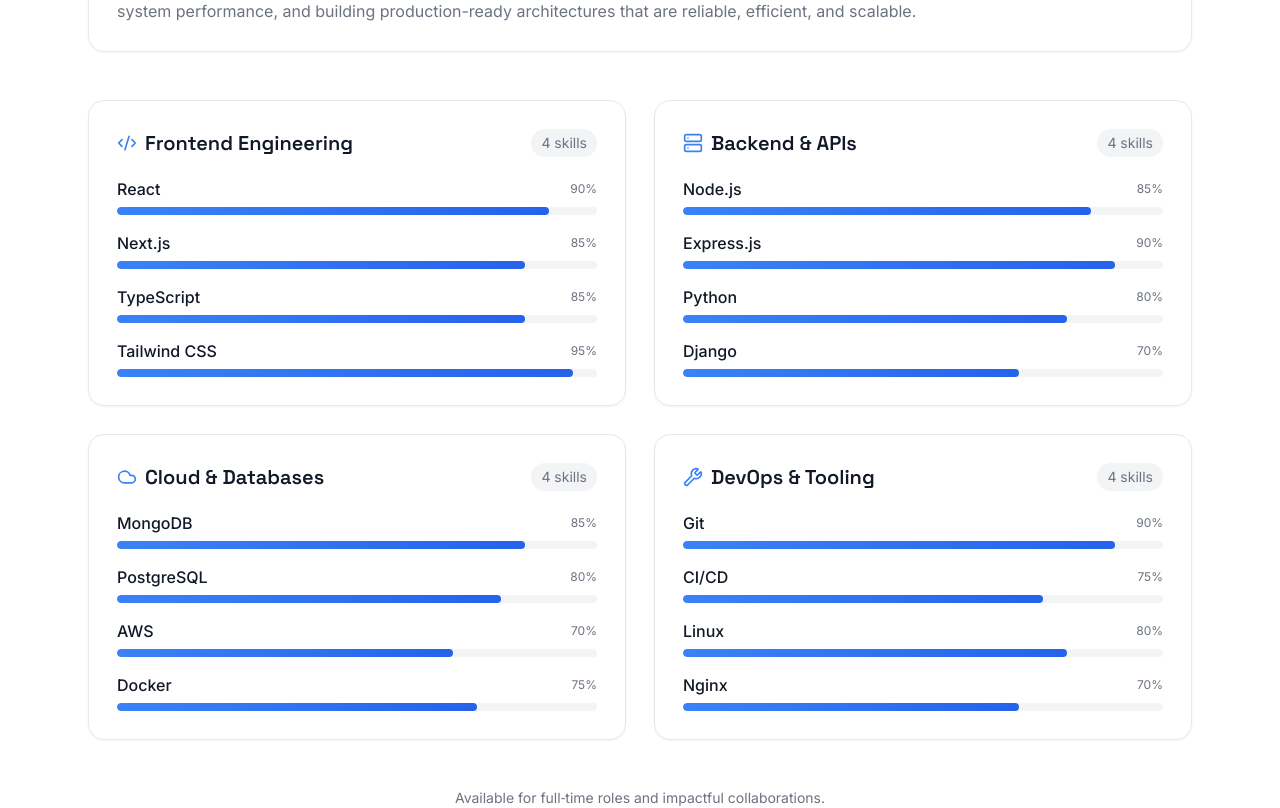
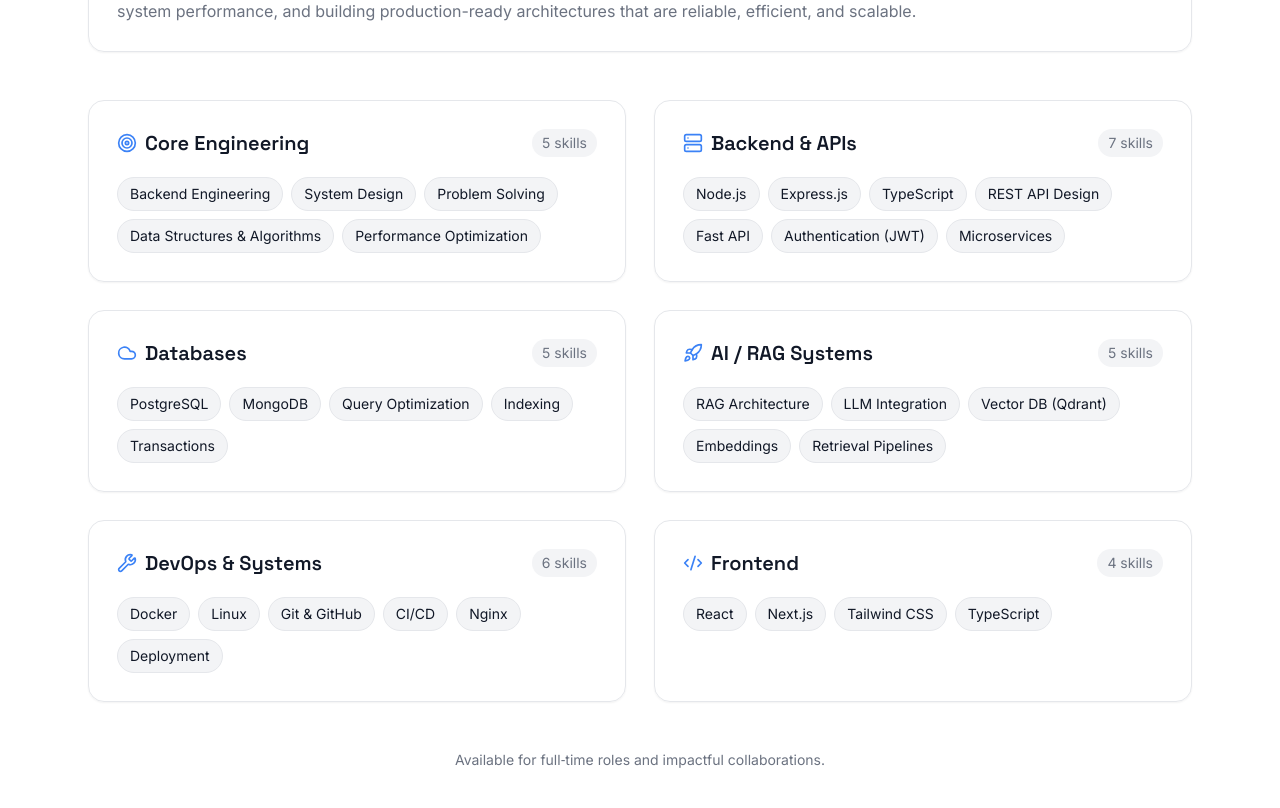
Before and after one commit to shashankmishra21/shashank-portfolio, a Next.js app: page / in a window 1280 px wide. Shown: the part 1560-2368 px from the top of the page. Built offline with nearby package versions, Linux system fonts and the light colour scheme.

Commit message:
re design & updte skills section

```diff
--- a/app/components/About.tsx
+++ b/app/components/About.tsx
@@ -7,7 +7,7 @@
 
 type Stat = { label: string; value: string; hint?: string };
 type Skill = { name: string; level: number };
-type Section = { title: string; icon: React.ElementType; items: Skill[] };
+type Section = { title: string; icon: React.ElementType; items: string[] };
 
 export default function About() {
   const stats: Stat[] = useMemo(
@@ -23,48 +23,72 @@
   const sections: Section[] = useMemo(
     () => [
       {
-        title: "Frontend Engineering",
-        icon: Code2,
+        title: "Core Engineering",
+        icon: Target,
         items: [
-          { name: "React", level: 90 },
-          { name: "Next.js", level: 85 },
-          { name: "TypeScript", level: 85 },
-          { name: "Tailwind CSS", level: 95 },
+          "Backend Engineering",
+          "System Design",
+          "Problem Solving",
+          "Data Structures & Algorithms",
+          "Performance Optimization",
         ],
       },
       {
         title: "Backend & APIs",
         icon: Server,
         items: [
-          { name: "Node.js", level: 85 },
-          { name: "Express.js", level: 90 },
-          { name: "Python", level: 80 },
-          { name: "Django", level: 70 },
+          "Node.js",
+          "Express.js",
+          "TypeScript",
+          "REST API Design",
+          "Fast API",
+          "Authentication (JWT)",
+          "Microservices",
         ],
       },
       {
-        title: "Cloud & Databases",
+        title: "Databases",
         icon: Cloud,
         items: [
-          { name: "MongoDB", level: 85 },
-          { name: "PostgreSQL", level: 80 },
-          { name: "AWS", level: 70 },
-          { name: "Docker", level: 75 },
+          "PostgreSQL",
+          "MongoDB",
+          "Query Optimization",
+          "Indexing",
+          "Transactions",
         ],
       },
       {
-        title: "DevOps & Tooling",
+        title: "AI / RAG Systems",
+        icon: Rocket,
+        items: [
+          "RAG Architecture",
+          "LLM Integration",
+          "Vector DB (Qdrant)",
+          "Embeddings",
+          "Retrieval Pipelines",
+        ],
+      },
+      {
+        title: "DevOps & Systems",
         icon: Wrench,
         items: [
-          { name: "Git", level: 90 },
-          { name: "CI/CD", level: 75 },
-          { name: "Linux", level: 80 },
-          { name: "Nginx", level: 70 },
+          "Docker",
+          "Linux",
+          "Git & GitHub",
+          "CI/CD",
+          "Nginx",
+          "Deployment",
         ],
+      },
+      {
+        title: "Frontend",
+        icon: Code2,
+        items: ["React", "Next.js", "Tailwind CSS", "TypeScript"],
       },
     ],
     []
   );
+
 
   const container = {
     hidden: { opacity: 0 },
@@ -210,39 +234,17 @@
                 </span>
               </div>
 
-              <div className="space-y-4">
-                {sec.items.map((skill, i) => {
-                  const delay = sIndex * 0.05 + i * 0.05;
-                  return (
-                    <motion.div
-                      key={`${sec.title}-${skill.name}`}
-                      initial={{ opacity: 0, x: -10 }}
-                      whileInView={{ opacity: 1, x: 0 }}
-                      viewport={{ once: true, amount: 0.3 }}
-                      transition={{ duration: 0.35, delay, ease: easeOut }}
-                    >
-                      <div className="flex items-center justify-between mb-1.5">
-                        <span className="text-sm md:text-base font-medium text-foreground">
-                          {skill.name}
-                        </span>
-                        <span className="text-[11px] md:text-xs text-muted-foreground">
-                          {skill.level}%
-                        </span>
-                      </div>
+              <div className="flex flex-wrap gap-2">
+                {sec.items.map((skill) => (
+                  <span
+                    key={skill}
+                    className="px-3 py-1.5 text-sm rounded-full bg-muted hover:bg-blue-500/10 border border-border transition-colors"
+                  >
+                    {skill}
+                  </span>
+                ))}
+              </div>
 
-                      <div className="w-full h-2 rounded-full bg-muted overflow-hidden">
-                        <motion.div
-                          className="h-2 rounded-full bg-gradient-to-r from-blue-500 to-blue-600"
-                          initial={{ width: "0%" }}
-                          whileInView={{ width: `${skill.level}%` }}
-                          viewport={{ once: true }}
-                          transition={{ duration: 0.8, delay: delay + 0.15, ease: easeOut }}
-                        />
-                      </div>
-                    </motion.div>
-                  );
-                })}
-              </div>
             </motion.div>
           ))}
         </motion.div>
--- a/app/components/Experience.tsx
+++ b/app/components/Experience.tsx
@@ -7,7 +7,7 @@
   company: string;
   location: string;
   period: string;
-  description: string[];
+  // description: string[];
   highlight?: boolean;
 };
 
@@ -18,22 +18,22 @@
     company: "Innoeed Systems",
     location: "Hybrid",
     period: "May – June 2025",
-    description: [
-      "Developed 12+ full-stack RESTful APIs and integrated them with reusable React components for a healthcare platform serving 50+ clinics, ensuring smooth frontend–backend communication and consistent user experience across modules",
-      "Boosted appointment workflow speed by 30% via query optimization & API response tuning, reducing overall system latency",
-      "Worked across the complete SDLC, including requirements analysis, API development, debugging, and UI integration, while building 10+ frontend components that ensured seamless feature delivery and stable system behavior"
-    ],
+    // description: [
+    //   "Developed 12+ full-stack RESTful APIs and integrated them with reusable React components for a healthcare platform serving 50+ clinics, ensuring smooth frontend–backend communication and consistent user experience across modules",
+    //   "Boosted appointment workflow speed by 30% via query optimization & API response tuning, reducing overall system latency",
+    //   "Worked across the complete SDLC, including requirements analysis, API development, debugging, and UI integration, while building 10+ frontend components that ensured seamless feature delivery and stable system behavior"
+    // ],
   },
   {
     title: "Web Developer Intern",
     company: "Aon Digieon",
-    location: "On-Site",
+    location: "Hybrid",
     period: "May – June 2024",
-    description: [
-      "Co-developed CarSahayak (e-commerce platform) targeting 10k+ users; built responsive UI using Bootstrap and integrated it with Node.js APIs",
-      "Refactored MongoDB schema and added targeted indexes, reducing query latency by 60% on high-traffic operations",
-      "Improved platform usability and interaction flow by collaborating with UI/UX teams, increasing session duration by 25%",
-    ],
+    // description: [
+    //   "Co-developed CarSahayak (e-commerce platform) targeting 10k+ users; built responsive UI using Bootstrap and integrated it with Node.js APIs",
+    //   "Refactored MongoDB schema and added targeted indexes, reducing query latency by 60% on high-traffic operations",
+    //   "Improved platform usability and interaction flow by collaborating with UI/UX teams, increasing session duration by 25%",
+    // ],
   },
 ];
 
@@ -215,7 +215,7 @@
                           <div className="h-px bg-border mb-3" />
 
                           {/* Impact bullets */}
-                          <ul className="space-y-2 md:space-y-2.5">
+                          {/* <ul className="space-y-2 md:space-y-2.5">
                             {exp.description.map((line, li) => (
                               <motion.li
                                 key={li}
@@ -231,7 +231,7 @@
                                 </p>
                               </motion.li>
                             ))}
-                          </ul>
+                          </ul> */}
                         </motion.div>
                       </motion.div>
                     </div>
```
Also changed, not shown: app/components/Contact.tsx (line endings or trailing spaces).
